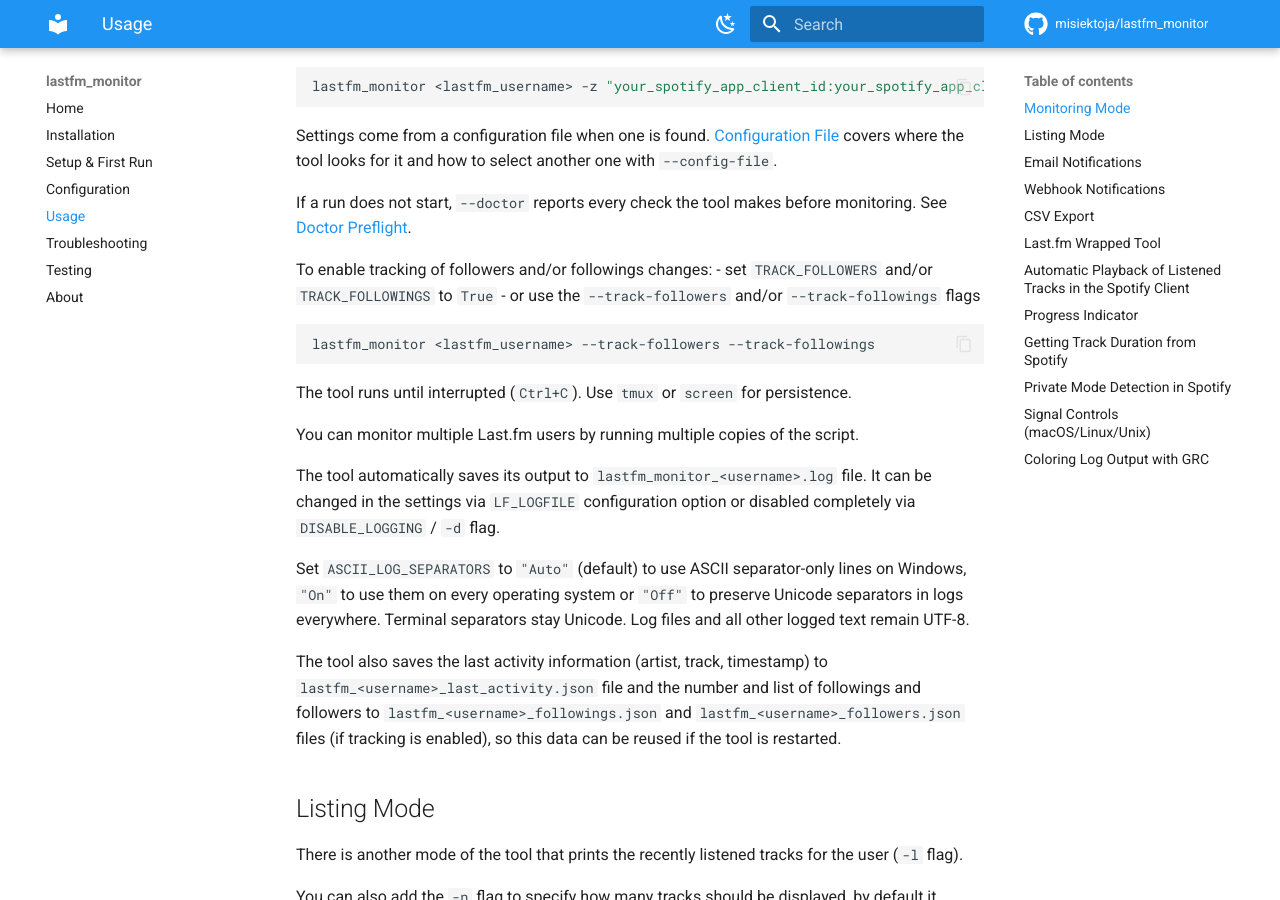
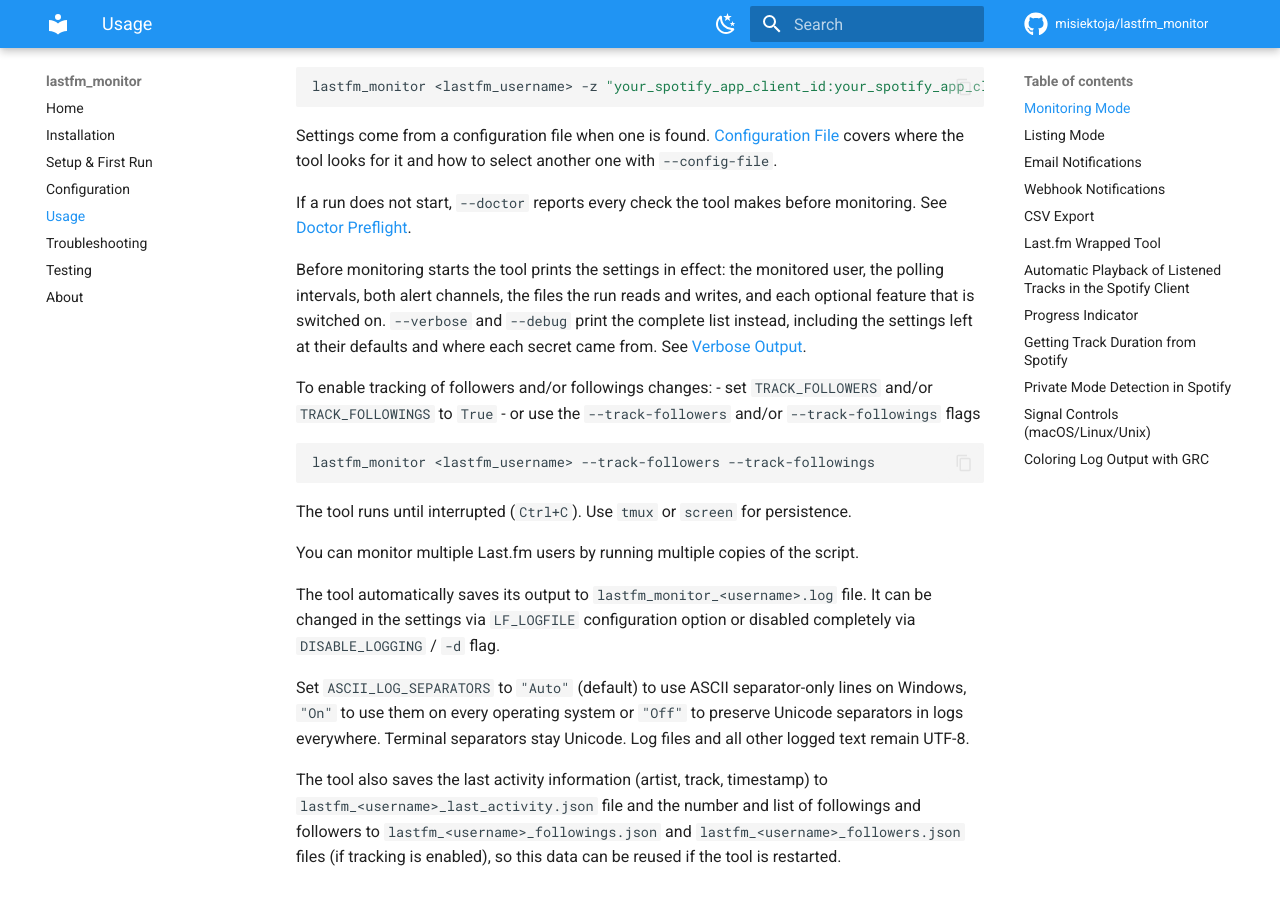
Before and after one commit to misiektoja/lastfm_monitor, an MkDocs documentation site: the page built from docs/usage.md, in a window 1280 px wide and 900 px high, scrolled down 452 px. Built offline with MkDocs 1.6.1 and Material for MkDocs 9.7.7, drawn with Linux system fonts in a browser that asks for light colours; comment, search, counter and statistics services are not loaded.

Commit message:
docs(usage): describe the startup summary and where the full list lives

```diff
--- a/docs/usage.md
+++ b/docs/usage.md
@@ -23,6 +23,8 @@
 Settings come from a configuration file when one is found. [Configuration File](configuration.md#configuration-file) covers where the tool looks for it and how to select another one with `--config-file`.
 
 If a run does not start, `--doctor` reports every check the tool makes before monitoring. See [Doctor Preflight](troubleshooting.md#doctor-preflight).
+
+Before monitoring starts the tool prints the settings in effect: the monitored user, the polling intervals, both alert channels, the files the run reads and writes, and each optional feature that is switched on. `--verbose` and `--debug` print the complete list instead, including the settings left at their defaults and where each secret came from. See [Verbose Output](troubleshooting.md#verbose-output).
 
 To enable tracking of followers and/or followings changes:
 - set `TRACK_FOLLOWERS` and/or `TRACK_FOLLOWINGS` to `True`
```
